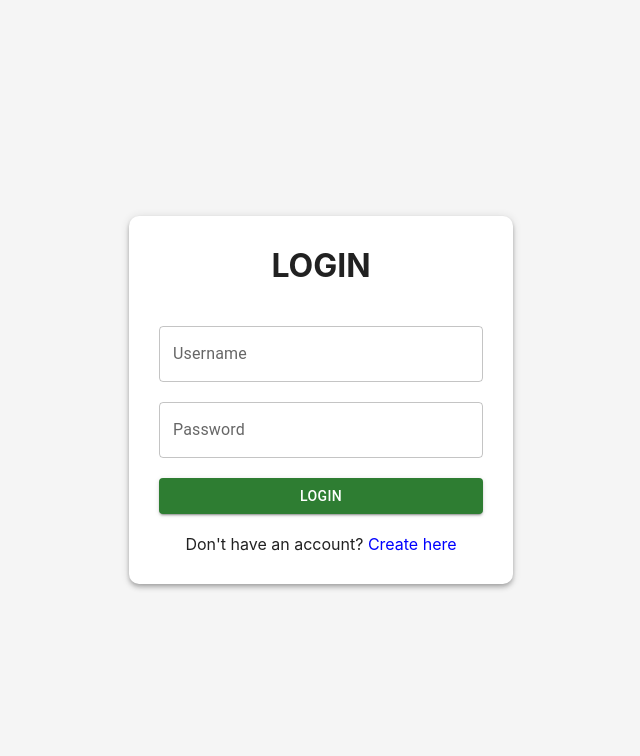
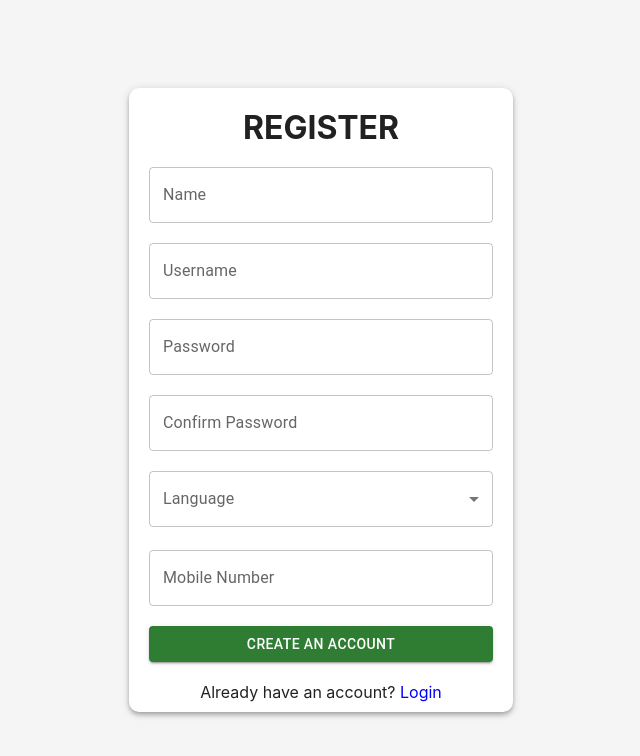
Before and after one commit to IceCYrip/assigment-login-template, a React (Create React App) app: page /register in a window 1280 px wide. Shown: the top 756 px of the page, without its empty margins (319-959 px from the left). Built offline with nearby package versions, Linux system fonts and the light colour scheme.

Commit message:
✨ Register form added

```diff
--- a/src/pages/Register.js
+++ b/src/pages/Register.js
@@ -1,8 +1,17 @@
 import React from 'react'
-import '../styles/App.css'
-import { Button, Paper, TextField } from '@mui/material'
+import '../styles/Register.css'
+import {
+  Button,
+  FormControl,
+  FormHelperText,
+  InputLabel,
+  MenuItem,
+  Paper,
+  Select,
+  TextField,
+} from '@mui/material'
 
-import { useForm } from 'react-hook-form'
+import { Controller, useForm } from 'react-hook-form'
 import { Link, useNavigate } from 'react-router-dom'
 import validator from 'validator'
 import axios from 'axios'
@@ -14,13 +23,28 @@ const Register = () => {
     register,
     handleSubmit,
     setError,
+    control,
     formState: { errors },
   } = useForm()
 
   const checkValidations = (data) => {
+    const isValidFullName = !!data?.fullName
     const isValidUsername = validator.isEmail(data.username)
     const isValidPassword =
-      validator.isAlphanumeric(data.password) && data.password?.length == 8
+      validator.isAlphanumeric(data.password) && data.password?.length >= 8
+    const isValidConfirmPassword = data?.password === data?.confirmPassword
+    const isValidLanguage = !!data?.language
+    const isValidMobileNumber = !data?.mobileNumber
+      ? true
+      : validator.isNumeric(data?.mobileNumber) &&
+        data?.mobileNumber?.length === 10
+
+    if (!isValidFullName) {
+      setError('fullName', {
+        type: 'manual',
+        message: 'Please enter a name',
+      })
+    }
 
     if (!isValidUsername) {
       setError('username', {
@@ -41,16 +65,48 @@ const Register = () => {
       })
     }
 
-    return isValidUsername && isValidPassword
+    if (!isValidConfirmPassword) {
+      setError('confirmPassword', {
+        type: 'manual',
+        message: 'Password does not match',
+      })
+    }
+
+    if (!isValidLanguage) {
+      setError('language', {
+        type: 'manual',
+        message: 'Please select a language',
+      })
+    }
+
+    if (!isValidMobileNumber) {
+      setError('mobileNumber', {
+        type: 'manual',
+        message: 'Invalide mobile number',
+      })
+    }
+
+    return (
+      isValidFullName &&
+      isValidUsername &&
+      isValidPassword &&
+      isValidConfirmPassword &&
+      isValidLanguage &&
+      isValidMobileNumber
+    )
   }
 
   const login = (data) => {
     if (checkValidations(data)) {
+      console.log('data: ', data)
       axios
-        .post('http://localhost:5000/api/login', data)
+        .post('http://localhost:5000/api/register', data)
         .then((res) => {
-          sessionStorage.setItem('token', res.data.token)
-          navigate('/details')
+          // sessionStorage.setItem('token', res.data.token)
+          // navigate('/details')
+          if (res.data?.mailSent) {
+            sweetAlert('Verification', res.data?.message, 'info')
+          }
         })
         .catch((err) => {
           console.log(err)
@@ -68,8 +124,16 @@ const Register = () => {
   return (
     <div className="wrapper">
       <Paper elevation={4} className="container">
-        <form className="formWrapper" onSubmit={handleSubmit(login)}>
-          <h1>LOGIN</h1>
+        <form className="registerFormWrapper" onSubmit={handleSubmit(login)}>
+          <h1>REGISTER</h1>
+          <TextField
+            // required
+            label="Name"
+            variant="outlined"
+            {...register('fullName')}
+            error={!!errors.fullName}
+            helperText={errors?.fullName?.message ?? ''}
+          />
           <TextField
             // required
             label="Username"
@@ -82,18 +146,60 @@ const Register = () => {
             // required
             label="Password"
             variant="outlined"
+            type="password"
             {...register('password')}
             error={!!errors.password}
             helperText={errors?.password?.message ?? ''}
             FormHelperTextProps={{ style: { marginLeft: 0 } }} // Remove margin
           />
+          <TextField
+            // required
+            label="Confirm Password"
+            variant="outlined"
+            type="password"
+            {...register('confirmPassword')}
+            error={!!errors.confirmPassword}
+            helperText={errors?.confirmPassword?.message ?? ''}
+          />
+          <FormControl error={!!errors.language}>
+            <InputLabel>Language</InputLabel>
+            <Controller
+              render={({ field }) => (
+                <Select
+                  value={field.value}
+                  onChange={(value) => field.onChange(value)}
+                  label="Language"
+                >
+                  <MenuItem key={'EN'} value={'EN'}>
+                    EN
+                  </MenuItem>
+                  <MenuItem key={'DE'} value={'DE'}>
+                    DE
+                  </MenuItem>
+                </Select>
+              )}
+              name="language"
+              control={control}
+              defaultValue=""
+            />
+            <FormHelperText>{errors?.language?.message ?? ''}</FormHelperText>
+          </FormControl>
+          <TextField
+            // required
+            label="Mobile Number"
+            variant="outlined"
+            {...register('mobileNumber')}
+            error={!!errors.mobileNumber}
+            helperText={errors?.mobileNumber?.message ?? ''}
+            FormHelperTextProps={{ style: { marginLeft: 0 } }} // Remove margin
+          />
 
           <Button variant="contained" type="submit" color="success">
-            Login
+            Create an account
           </Button>
           <div className="register-label">
-            Don't have an account?
-            <Link to="/register"> Create here</Link>
+            Already have an account?
+            <Link to="/"> Login</Link>
           </div>
         </form>
       </Paper>
--- /dev/null
+++ b/src/styles/Register.css
@@ -0,0 +1,40 @@
+.wrapper {
+  min-height: 100vh;
+  width: 100vw;
+
+  background-color: whitesmoke;
+
+  display: flex;
+  justify-content: center;
+  align-items: center;
+}
+
+.container {
+  width: 30vw;
+  min-width: 350px;
+  background-color: white;
+  border-radius: 10px !important;
+}
+
+.registerFormWrapper {
+  padding: 10px 20px;
+
+  display: flex;
+  flex-direction: column;
+  gap: 20px;
+}
+
+.registerFormWrapper > h1 {
+  text-align: center;
+  margin-bottom: 0px;
+  margin-top: 10px;
+}
+
+.register-label {
+  text-align: center;
+}
+
+.register-label > a {
+  text-decoration: none;
+  color: blue;
+}
```
